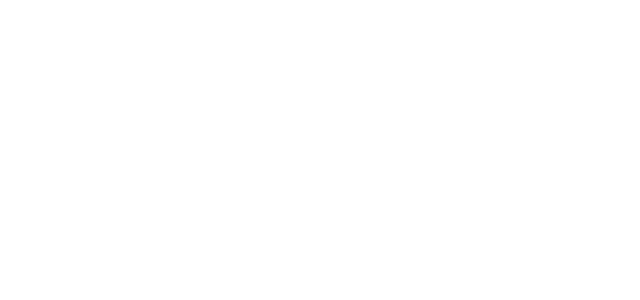
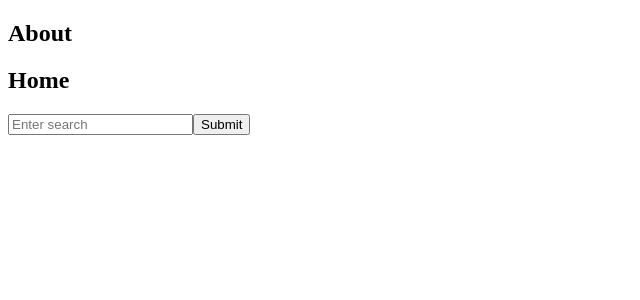
Before and after one commit to NRiddick113/Youtube-Project, a React (Create React App) app: page /about in a window 1280 px wide. Shown: the top 300 px of the page, without its empty margins (0-640 px from the left). Built offline with nearby package versions, Linux system fonts and the light colour scheme; the HTML template or start-up script is replaced by a standard one.

Commit message:
Added Nav bar and search bar

```diff
--- a/src/Components/Home.js
+++ b/src/Components/Home.js
@@ -1,9 +1,12 @@
 import React from 'react';
+import NavBar from './NavBar';
+import Search from './Search';
 
 function Home() {
     return (
         <div>
-
+            <NavBar />
+            <Search />
         </div>
     );
 }
--- a/src/Components/NavBar.js
+++ b/src/Components/NavBar.js
@@ -3,7 +3,10 @@
 function NavBar() {
     return (
         <div className='navBar'>
-
+            <nav>
+                <h1>About</h1>
+                <h2>Home</h2>
+            </nav>
         </div>
     );
 }
```
Also changed, not shown: src/App.js (line endings or trailing spaces).
